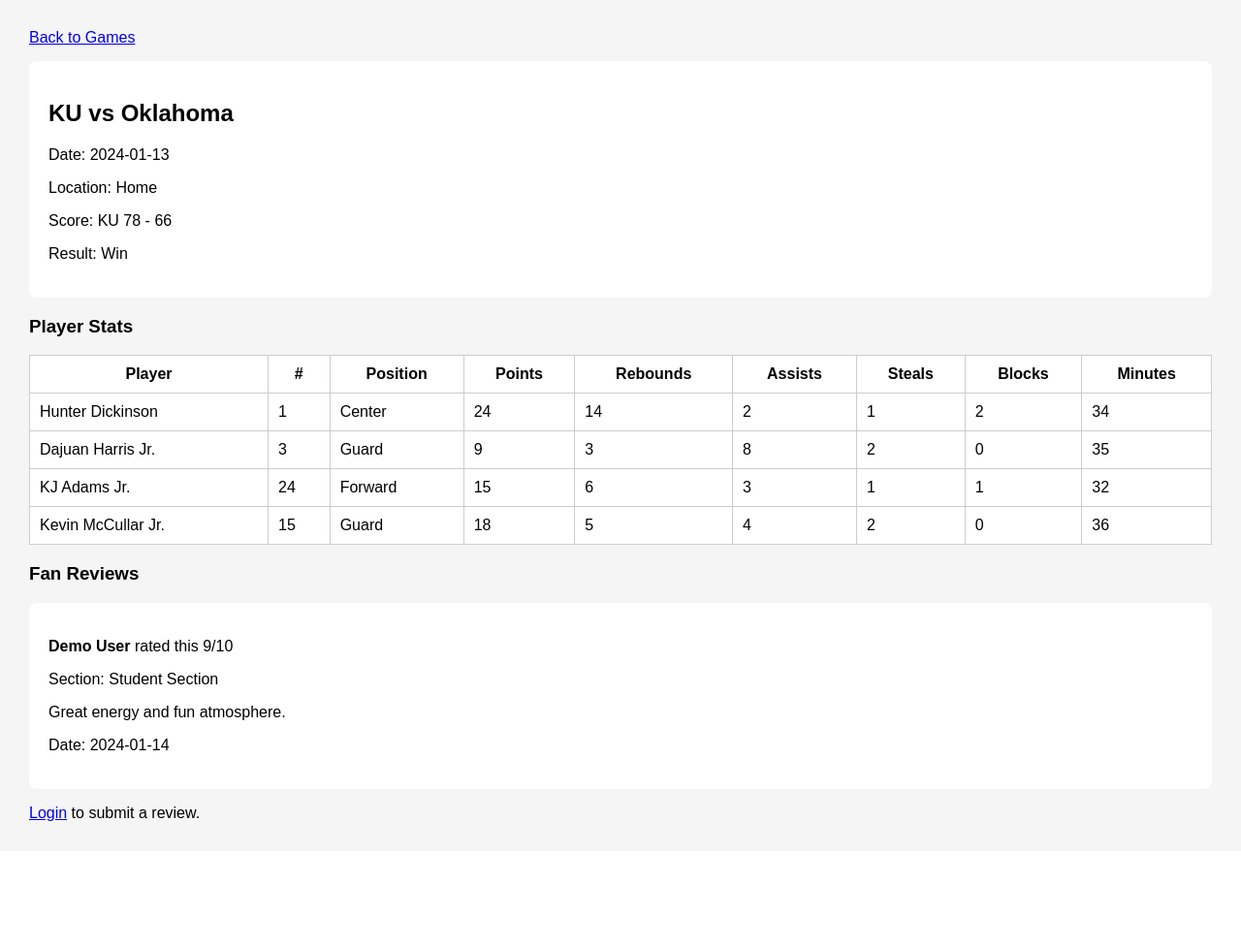
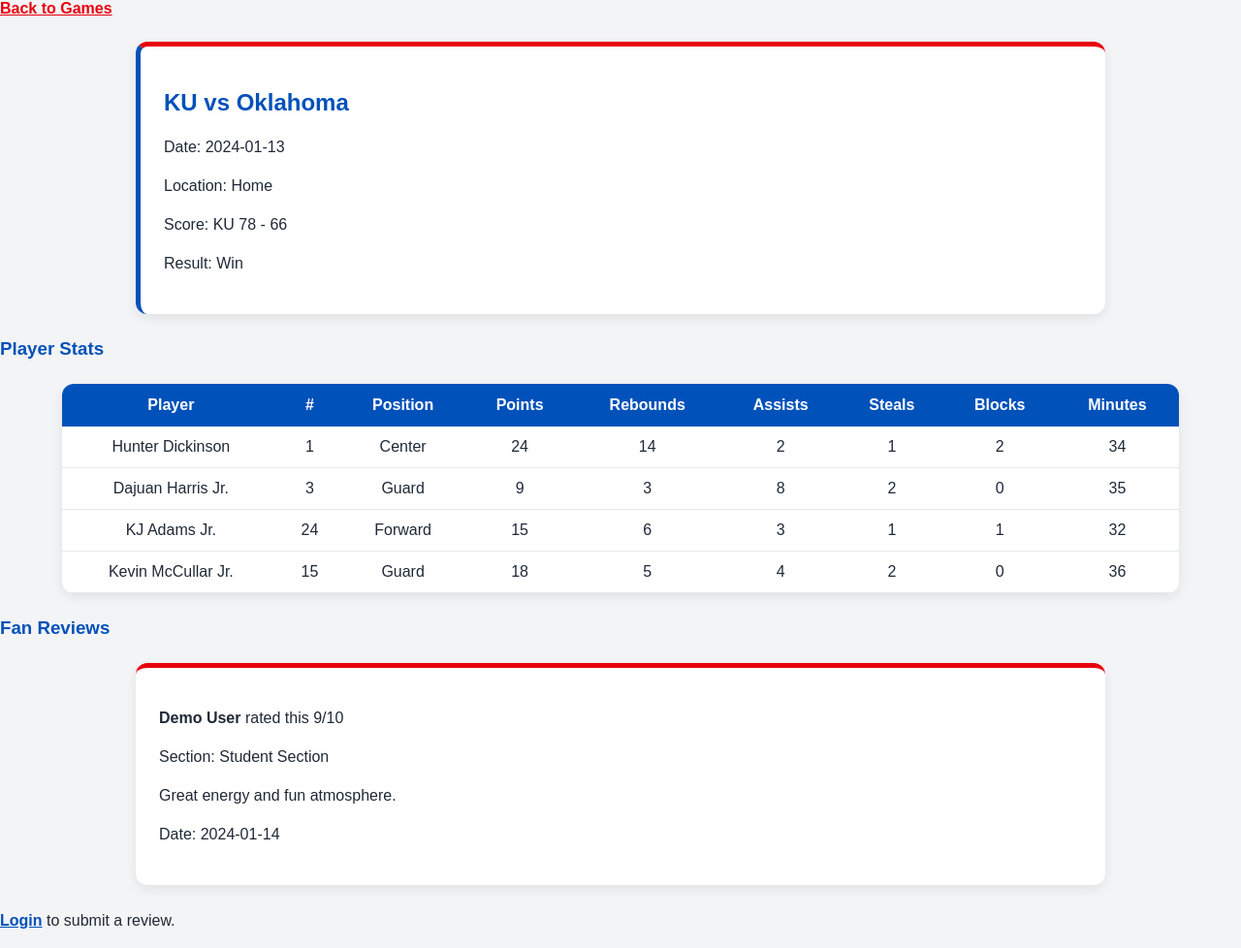
Before and after one commit to du-emma/ku-gameday-archive, a PHP site: page /game_details.php?gameID=1 in a window 1280 px wide. Shown: the whole page at 97% size. Before the commit the page ends 847 px from the top, so only its background shows below. Run offline with PHP 8.4, Linux system fonts and the light colour scheme; data comes from the database, SQL or seed files in the repository.

Commit message:
updated styling and homepage UI with KU colors

```diff
--- a/game_details.php
+++ b/game_details.php
@@ -12,7 +12,7 @@ mysqli_stmt_execute($stmt);
 $game = mysqli_fetch_assoc(mysqli_stmt_get_result($stmt));
 ?>
 
-<div class="card">
+<div class="card review-card">
     <h2>KU vs <?php echo $game["opponent"]; ?></h2>
     <p>Date: <?php echo $game["gameDate"]; ?></p>
     <p>Location: <?php echo $game["location"]; ?></p>
--- a/style.css
+++ b/style.css
@@ -1,39 +1,171 @@
+* {
+    box-sizing: border-box;
+}
+
 body {
     font-family: Arial, sans-serif;
-    margin: 30px;
-    background: #f5f5f5;
+    margin: 0;
+    background: #f3f4f6;
+    color: #1f2937;
+}
+
+nav {
+    background: #0051ba;
+    padding: 16px 30px;
+    display: flex;
+    align-items: center;
+    gap: 18px;
+    color: white;
+    box-shadow: 0 2px 8px rgba(0,0,0,0.15);
 }
 
 nav a {
-    margin-right: 15px;
+    color: white;
+    text-decoration: none;
+    font-weight: bold;
+}
+
+nav a:hover {
+    color: #e8000d;
+}
+
+nav span {
+    margin-left: auto;
+    font-weight: bold;
+}
+
+h1, h2, h3 {
+    color: #0051ba;
+}
+
+h1 {
+    font-size: 36px;
 }
 
 .card {
     background: white;
-    padding: 20px;
-    margin: 15px 0;
-    border-radius: 8px;
+    padding: 24px;
+    margin: 25px auto;
+    width: 90%;
+    max-width: 1000px;
+    border-radius: 12px;
+    box-shadow: 0 4px 12px rgba(0,0,0,0.08);
+    border-top: 5px solid #e8000d;
 }
 
-table {
-    width: 100%;
-    border-collapse: collapse;
+form {
     background: white;
-}
-
-th, td {
-    border: 1px solid #ccc;
-    padding: 10px;
+    padding: 22px;
+    margin: 25px auto;
+    width: 90%;
+    max-width: 700px;
+    border-radius: 12px;
+    box-shadow: 0 4px 12px rgba(0,0,0,0.08);
 }
 
 input, select, textarea {
     display: block;
-    margin: 8px 0;
-    padding: 8px;
-    width: 300px;
+    margin: 10px 0 16px 0;
+    padding: 12px;
+    width: 100%;
+    border: 1px solid #cbd5e1;
+    border-radius: 8px;
+    font-size: 15px;
+}
+
+textarea {
+    min-height: 100px;
 }
 
 button {
-    padding: 8px 14px;
+    background: #0051ba;
+    color: white;
+    border: none;
+    padding: 11px 18px;
+    border-radius: 8px;
     cursor: pointer;
+    font-weight: bold;
 }
+
+button:hover {
+    background: #003f91;
+}
+
+table {
+    width: 90%;
+    margin: 25px auto;
+    border-collapse: collapse;
+    background: white;
+    border-radius: 12px;
+    overflow: hidden;
+    box-shadow: 0 4px 12px rgba(0,0,0,0.08);
+}
+
+th {
+    background: #0051ba;
+    color: white;
+    padding: 13px;
+}
+
+td {
+    border-bottom: 1px solid #e5e7eb;
+    padding: 12px;
+    text-align: center;
+}
+
+tr:hover {
+    background: #f9fafb;
+}
+
+a {
+    color: #0051ba;
+    font-weight: bold;
+}
+
+a:hover {
+    color: #e8000d;
+}
+
+p {
+    line-height: 1.5;
+}
+
+.page-title {
+    width: 90%;
+    max-width: 1000px;
+    margin: 25px auto 5px auto;
+}
+
+.home-hero {
+    background: linear-gradient(135deg, #0051ba, #003f91);
+    color: white;
+    padding: 40px;
+    margin: 25px auto;
+    width: 90%;
+    max-width: 1000px;
+    border-radius: 14px;
+    box-shadow: 0 4px 15px rgba(0,0,0,0.15);
+}
+
+.home-hero h1 {
+    color: white;
+    margin-bottom: 10px;
+}
+
+.home-hero p {
+    font-size: 18px;
+}
+
+.review-card {
+    border-left: 5px solid #0051ba;
+}
+
+.success {
+    color: green;
+    font-weight: bold;
+}
+
+.error {
+    color: #e8000d;
+    font-weight: bold;
+}
```
Also changed, not shown: index.php (+8 -2 lines).
